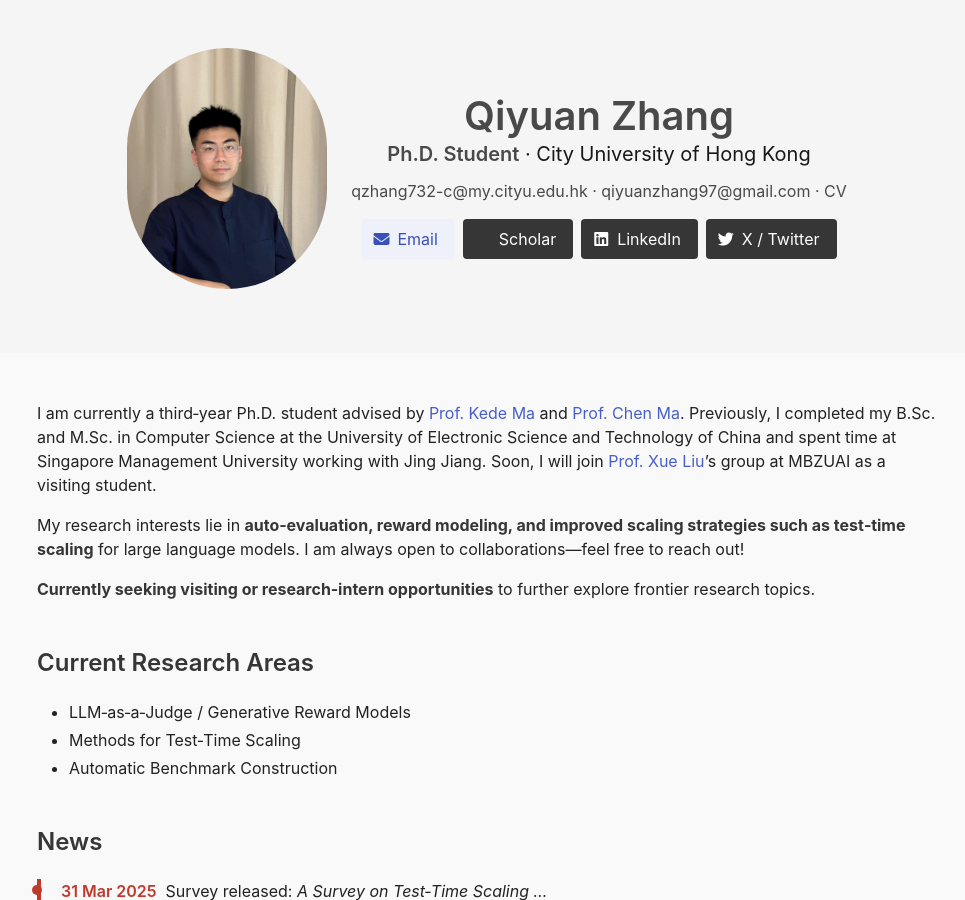
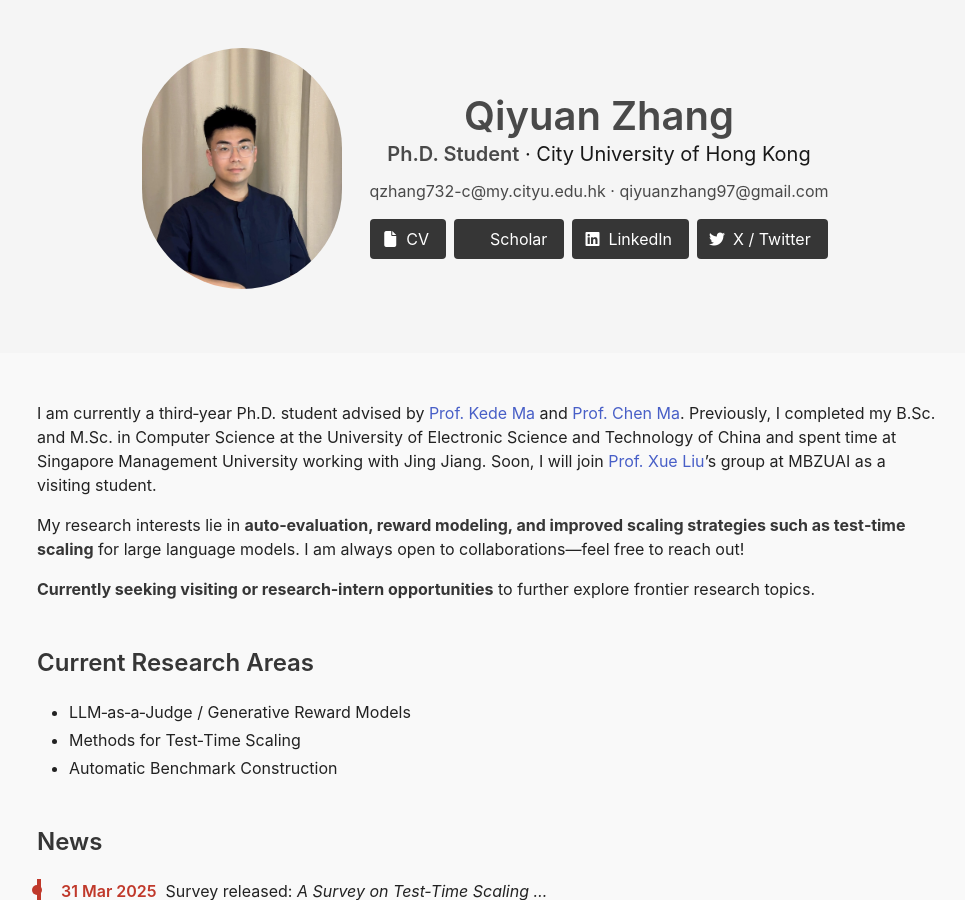
Before and after one commit to zhangqiyuan-rico/zhangqiyuan-rico.github.io, a Jekyll site: the page index.html, which Jekyll copies as it is, in a window 1280 px wide and 900 px high. Shown: the whole window, without its empty margins (153-1118 px from the left). Built offline with Jekyll 4.4.1, drawn with Linux system fonts in a browser that asks for light colours; a style sheet for code colours, icons or effects is not loaded.

Commit message:
Update index.html

```diff
--- a/index.html
+++ b/index.html
@@ -79,13 +79,11 @@
 
         <p class="is-size-6 mb-4">
           <a href="mailto:qzhang732-c@my.cityu.edu.hk">qzhang732-c@my.cityu.edu.hk</a> ·
-          <a href="mailto:qiyuanzhang97@gmail.com">qiyuanzhang97@gmail.com</a> ·
-          <a href="cv/Qiyuan_CV.pdf">CV</a>
+          <a href="mailto:qiyuanzhang97@gmail.com">qiyuanzhang97@gmail.com</a>
         </p>
 
         <div class="buttons is-centered">
-          <a class="button is-link is-light" href="mailto:qiyuanzhang97@gmail.com">
-            <span class="icon"><i class="fas fa-envelope"></i></span><span>Email</span>
+          <a class="button is-dark is-light" href="cv/Qiyuan_CV.pdf"><span class="icon"><i class="fas fa-file"></i></span><span>CV</span></a>
           </a>
           <a class="button is-dark is-light" href="https://scholar.google.com/citations?user=7LZAo0EAAAAJ">
             <span class="icon"><i class="ai ai-google-scholar"></i></span><span>Scholar</span>
```
